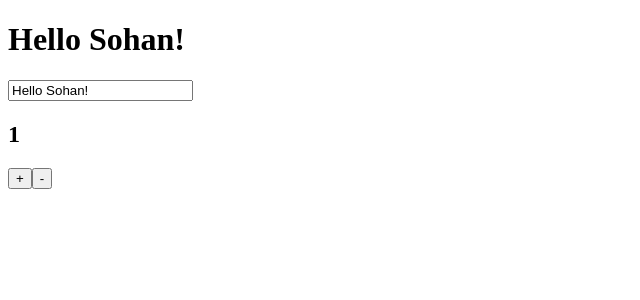
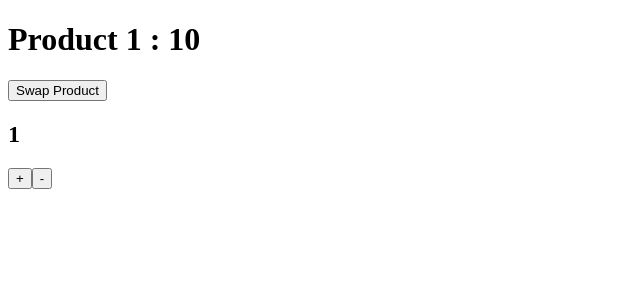
Before and after one commit to SohanFullDev/Vue-JS-3-Composition-API-Fundamental, a Vue app: page / in a window 1280 px wide. Shown: the top 300 px of the page, without its empty margins (0-640 px from the left). Built offline with nearby package versions, Linux system fonts and the light colour scheme.

Commit message:
creating reactive object with the reactive function_a*43

```diff
--- a/src/App.vue
+++ b/src/App.vue
@@ -1,5 +1,5 @@
 <script>
-import { ref } from 'vue'
+import { ref, reactive } from 'vue'
 
   export default {
      setup(){
@@ -7,14 +7,27 @@
 
       const quantity = ref(1)
 
+      const item = reactive({
+        name: "Product 1",
+        price: 10
+
+      })
       const increment = () => quantity.value++
       const decrement = () => quantity.value--
+
+      const swapProduct = () => {
+        item.name = "Product A"
+        item.price = 30
+
+      }
 
       return {
         message,
         quantity,
         increment,
-        decrement
+        decrement,
+        item,
+        swapProduct
 
       }
 
@@ -24,8 +37,9 @@
 </script>
 
 <template>
-   <h1>{{message}}</h1>
-   <input type="text" v-model="message">
+   <h1>{{ item.name }} : {{item.price}}</h1>
+   <!-- <input type="text" v-model="message"> -->
+   <button @click="swapProduct">Swap Product</button>
    <h2>{{ quantity }}</h2>
    <button @click="increment">+</button>
    <button @click="decrement">-</button>
```
